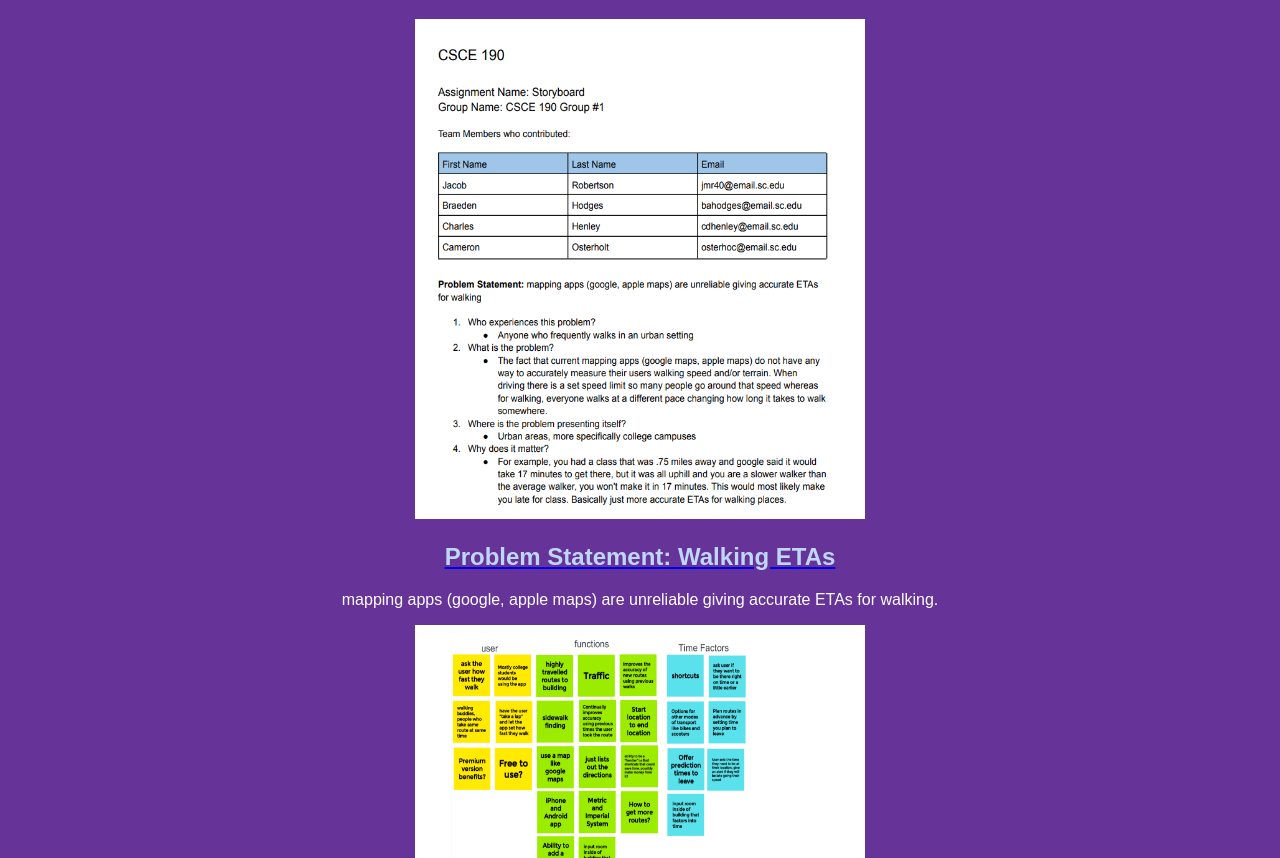
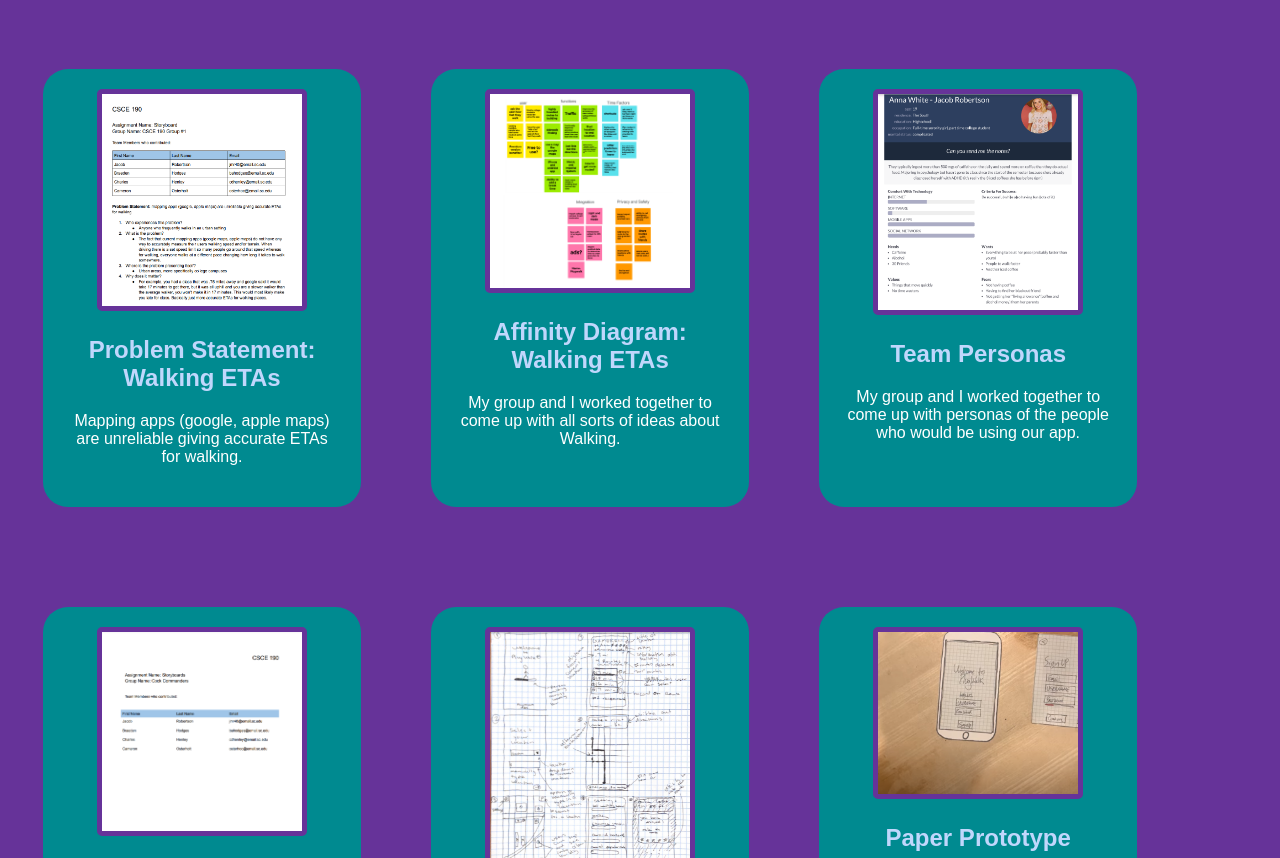
Before and after one commit to JakeR-wq/JakeR-wq.github.io, a plain HTML site: page index.html in a window 1280 px wide. Shown: the part 61-919 px from the top of the page. Drawn offline with Linux system fonts and the light colour scheme.

Commit message:
Add files via upload

```diff
--- a/index.html
+++ b/index.html
@@ -8,20 +8,21 @@
     </head>
     <body>
         <h1>Jacob Robertson's CSCE 190 site</h1>
+        <div class="assignments">
             <!-- Problem Statement-->
             <section class="assignment">
-            <a href="Files/problemstatement.pdf"><img src="Images/realproblemstatement.PNG" width="450" height="500"></a>
+                <a href="Files/problemstatement.pdf"><img src="Images/realproblemstatement.PNG" ></a>
                 <section class="ass-details">
                     <a href="Files/problemstatement.pdf"><h2>Problem Statement: Walking ETAs</h2></a>
                     <p>
-                    mapping apps (google, apple maps) are unreliable giving accurate ETAs for walking.
+                        Mapping apps (google, apple maps) are unreliable giving accurate ETAs for walking.
                     </p>
 
                 </section>
             </section>
             <!-- Affinity Diagram-->
             <section class="assignment">
-            <a href="Files/AffinityDiagramREAL.pdf"><img src="Images/AffinityDiagramREAL.PNG" width="450" height="500"></a>
+                <a href="Files/AffinityDiagramREAL.pdf"><img src="Images/AffinityDiagramREAL.PNG" ></a>
                 <section class="ass-details">
                     <a href="Files/AffinityDiagramREAL.pdf"><h2>Affinity Diagram: Walking ETAs</h2></a>
                     <p>
@@ -32,7 +33,7 @@
             </section>
             <!--Team Persona-->
             <section class="assignment">
-            <a href="Files/Teampersonas (1).pdf"><img src="Images/persona.PNG" width="450" height="500"></a>
+                <a href="Files/Teampersonas (1).pdf"><img src="Images/persona.PNG"></a>
                 <section class="ass-details">
                     <a href="Files/Teampersonas (1).pdf"><h2>Team Personas</h2></a>
                     <p>
@@ -43,7 +44,7 @@
             </section>
             <!--Storyboards-->
             <section class="assignment">
-            <a href="Files/StoryBoards.pdf"><img src="Images/storyboardimage.PNG" width="450" height="500"></a>
+                <a href="Files/StoryBoards.pdf"><img src="Images/storyboardimage.PNG" ></a>
                 <section class="ass-details">
                     <a href="Files/StoryBoards.pdf"><h2>Storyboards</h2></a>
                     <p>
@@ -54,7 +55,7 @@
             </section>
             <!--sketches-->
             <section class="assignment">
-            <a href="Files/CSCE190Sketches.pdf"><img src="Images/sketch.PNG" width="450" height="500"></a>
+                <a href="Files/CSCE190Sketches.pdf"><img src="Images/sketch.PNG"></a>
                 <section class="ass-details">
                     <a href="Files/CSCE190Sketches.pdf"><h2>Sketches</h2></a>
                     <p>
@@ -63,5 +64,17 @@
 
                 </section>
             </section>
+            <!--paper prototype-->
+            <section class="assignment">
+                <a href="https://youtu.be/pU3gomoWerM"><img src="Images/paper-prototype.PNG"></a>
+                <section class="ass-details">
+                    <a href="https://youtu.be/pU3gomoWerM"><h2>Paper Prototype</h2></a>
+                    <p>
+                        My group and I made a paper prototype that displayed the functionality of the app.
+                    </p>
+
+                </section>
+            </section>
+        </div>
     </body>
 </html>
--- a/styles.css
+++ b/styles.css
@@ -1,14 +1,54 @@
 body {
     background: rebeccapurple;
     font-family: Arial, Helvetica, sans-serif;
-    text-align: center;
+
 }
 h1{
     color: white;
+    text-align:center;
 }
 p{
     color: white;
+    text-align: center;
 }
 h2{
     color: #c0d7fc;
+    text-align: center;
 }
+h2:hover{
+    color:white;
+}
+.assignments{
+    display: flex;
+    flex-wrap: wrap;
+
+}
+.assignment img{
+    width: 200px;
+    margin:10px;
+    border: 5px solid rebeccapurple;
+    border-radius: 5px;
+    display:block;
+    margin:auto;
+}
+.assignment img:hover{
+    border: 5px solid #fff;
+}
+.assignment{
+    width: 22%;
+    display: block;
+    background: #008a90   ;
+    padding:20px;
+    margin:50px 35px;
+    border-radius: 25px;
+}
+.ass-details{
+    padding:5px;
+}
+a{
+    text-decoration: none;
+
+}
+a:hover{
+    color: white;
+}
```
Also changed, not shown: Images/paper-prototype.PNG (added). Lines whose indentation alone changed are shown as unchanged.
